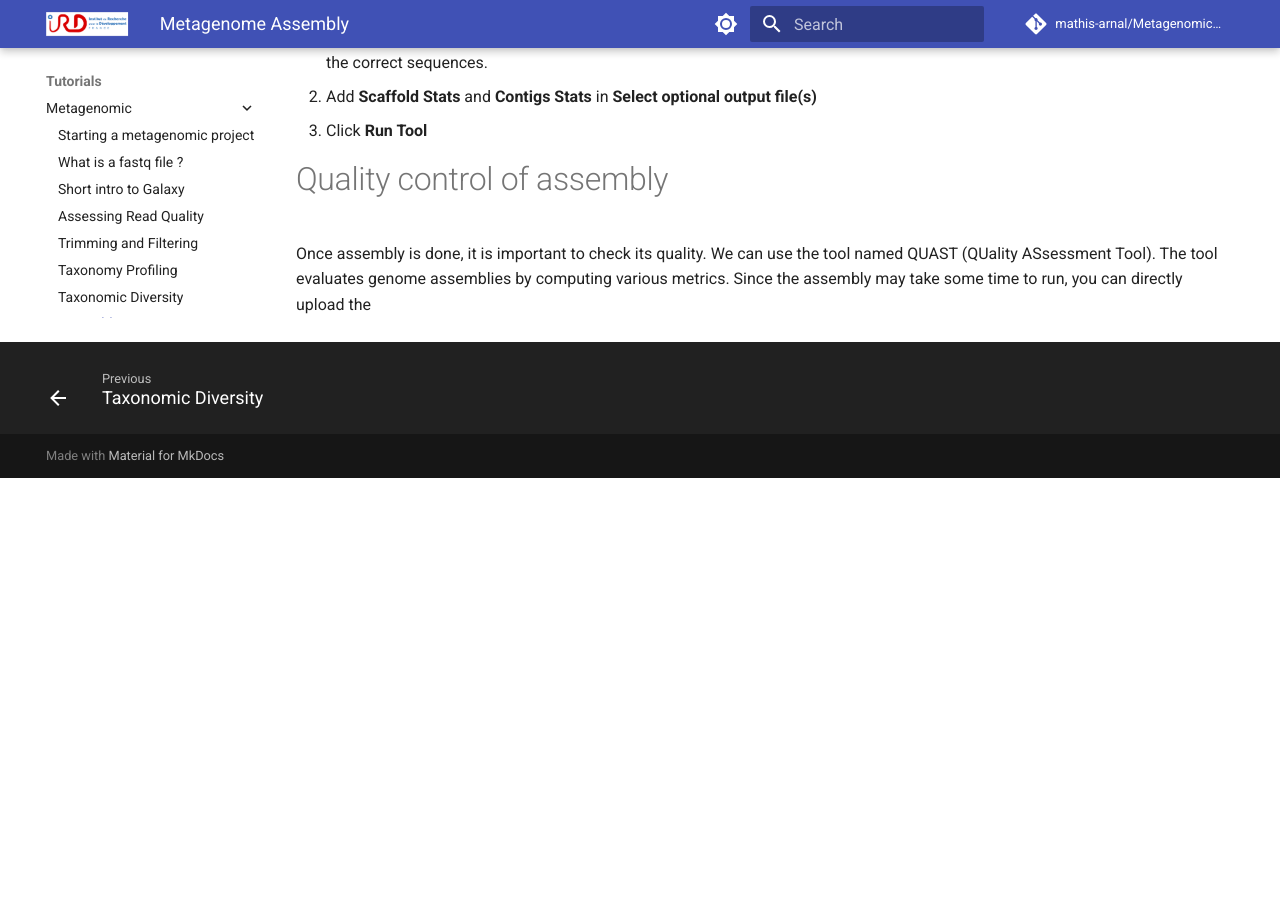
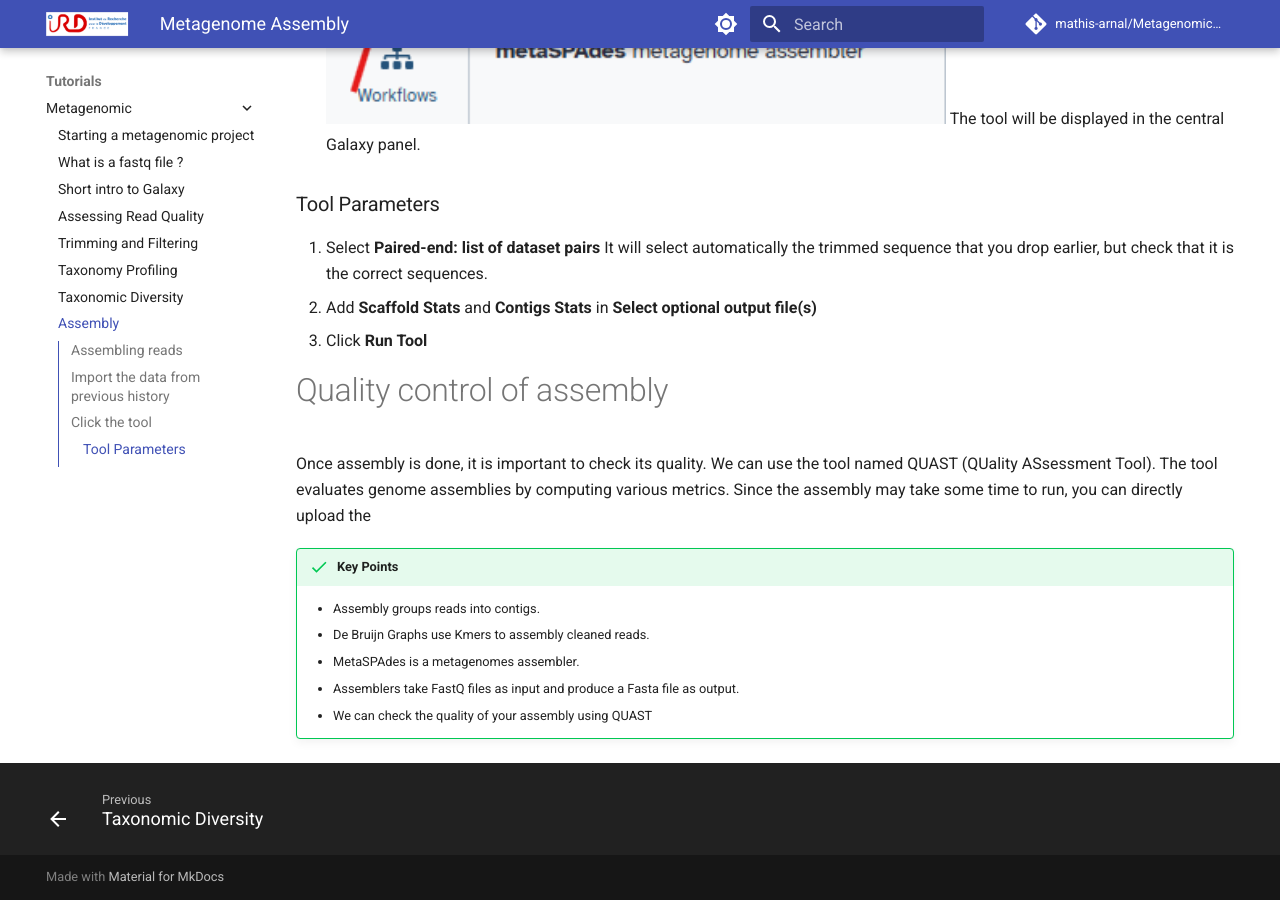
Before and after one commit to mathis-arnal/Metagenomic_Training, an MkDocs documentation site: the page built from docs/pages/metagenomic/08-assembly.md, in a window 1280 px wide and 900 px high, scrolled down 5088 px. Built offline with MkDocs 1.6.1 and Material for MkDocs 9.7.7, drawn with Linux system fonts in a browser that asks for light colours; comment, search, counter and statistics services are not loaded; before the commit the page ends 5566 px from its top, so only the background shows below that; some of the changed text lies outside the part shown.

Commit message:
Update assembly

```diff
--- a/docs/pages/metagenomic/08-assembly.md
+++ b/docs/pages/metagenomic/08-assembly.md
@@ -17,6 +17,18 @@ keypoints:
 - "MetaSPAdes is a metagenomes assembler."
 - "Assemblers take FastQ files as input and produce a Fasta file as output."
 ---
+
+!!! info "Lesson overview"
+    **Teaching:** 15 min
+    **Exercises:** 15 min
+
+    **Questions**
+    - Why should genomic data be assembled?
+    - What is the difference between reads and contigs?
+    - How can we assemble a metagenome?
+
+    **Objectives**
+    - "Understand what an assembly is."
 
 # Introduction
 
@@ -94,3 +106,10 @@ It will select automatically the trimmed sequence that you drop earlier, but che
 Once assembly is done, it is important to check its quality.
 We can use the tool named QUAST (QUality ASsessment Tool). The tool evaluates genome assemblies by computing various metrics.
 Since the assembly may take some time to run, you can directly upload the
+
+!!! Success "Key Points"
+    - Assembly groups reads into contigs.
+    - De Bruijn Graphs use Kmers to assembly cleaned reads.
+    - MetaSPAdes is a metagenomes assembler.
+    - Assemblers take FastQ files as input and produce a Fasta file as output.
+    - We can check the quality of your assembly using QUAST
```
Also changed, not shown: docs/pages/metagenomic/fig/illumina_overview.png (added).
